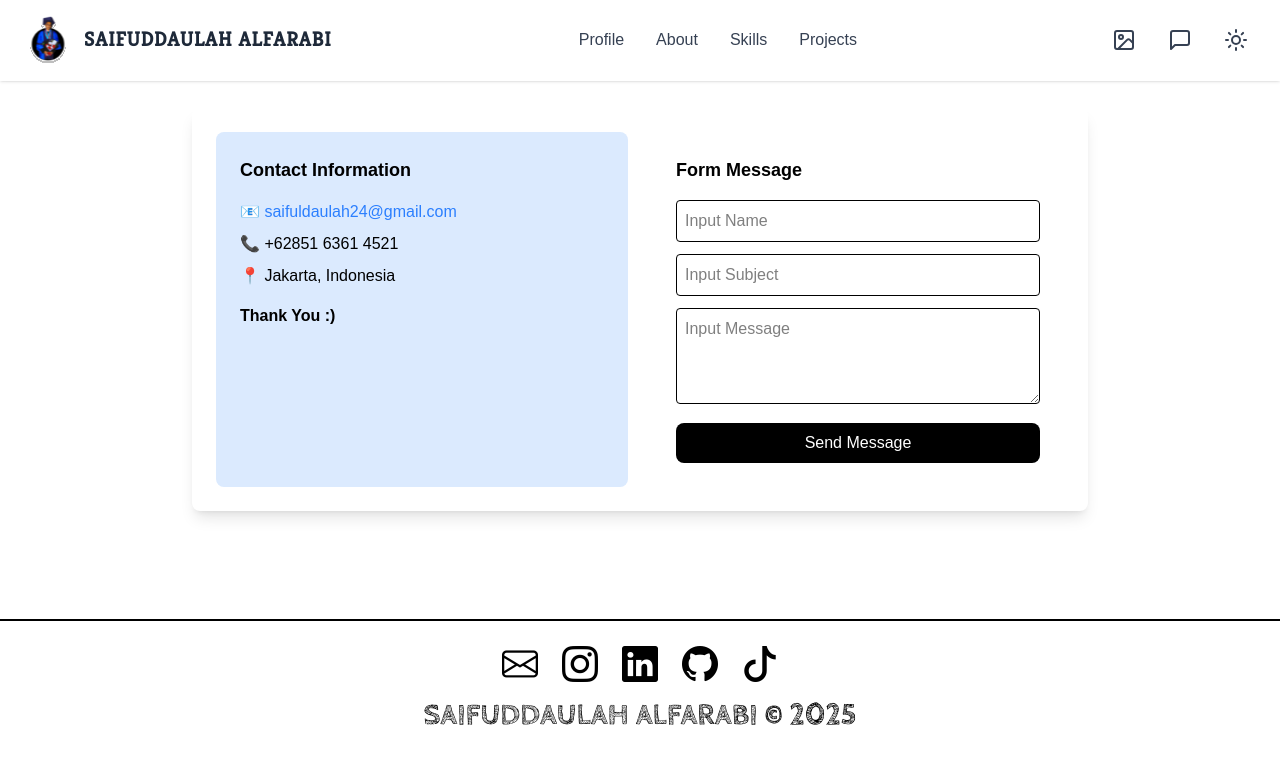
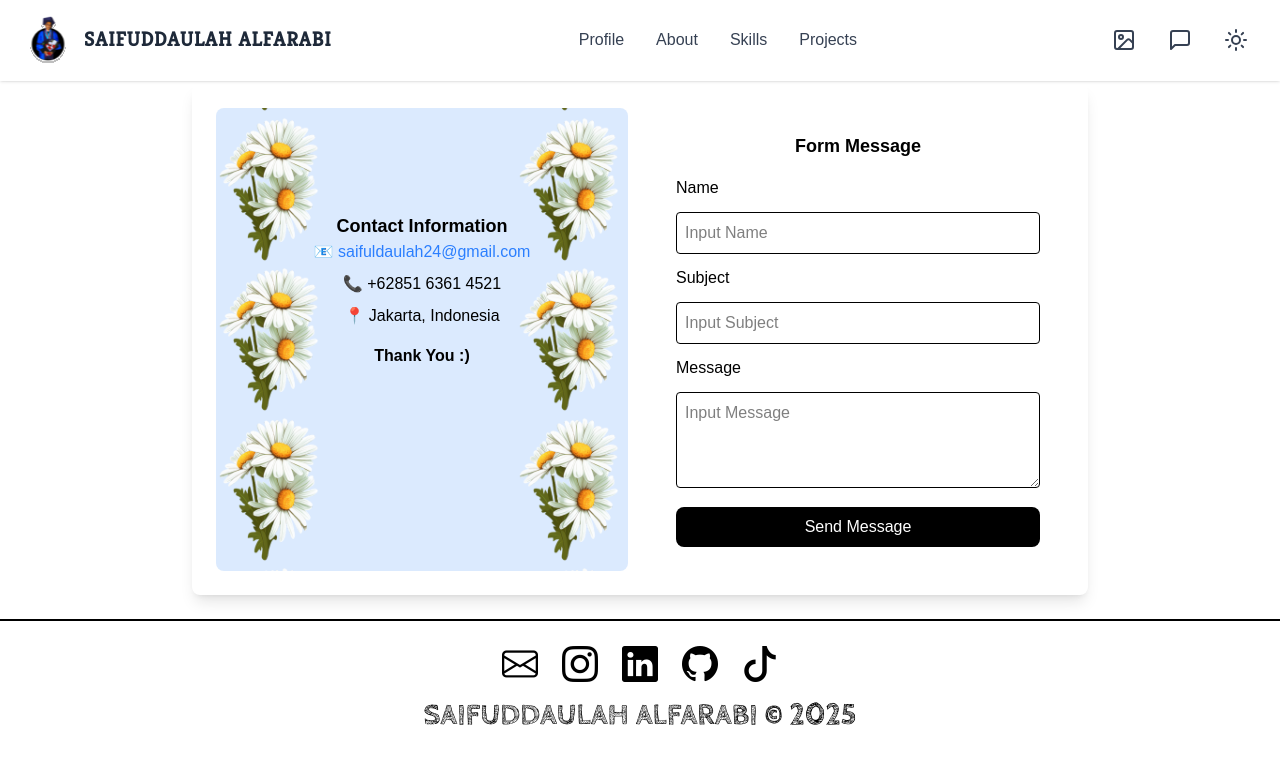
Before and after one commit to SaifulDA/webportov3, a React (Vite) app: page /chat in a window 1280 px wide. Shown: the top 764 px of the page. Built offline with nearby package versions, Linux system fonts and the light colour scheme.

Commit message:
Fix: add patten bg and fix text english and style

```diff
--- a/src/pages/contact/Chat.jsx
+++ b/src/pages/contact/Chat.jsx
@@ -4,6 +4,7 @@ import { Link } from "react-router-dom";
 import Navbar from "../home/Navbar";
 import Footer from "../home/Footer";
 import Swal from "sweetalert2";
+import patternBg from "../../assets/images/patternbg.png";
 
 const ChatPage = () => {
   const [formData, setFormData] = useState({
@@ -25,7 +26,7 @@ const ChatPage = () => {
     if (!name || !subject || !message) {
       Swal.fire({
         title: "Oops!",
-        text: "Harap isi semua kolom sebelum mengirim!",
+        text: "Please fill in all fields before submitting!",
         icon: "warning",
         confirmButtonText: "OK",
       });
@@ -50,8 +51,8 @@ const ChatPage = () => {
       const result = await response.json();
       if (result.ok) {
         Swal.fire({
-          title: "Berhasil!",
-          text: "Pesan telah dikirim, terima kasih.",
+          title: "Success!",
+          text: "Message sent successfully.Thank You :)",
           icon: "success",
           confirmButtonText: "OK",
         });
@@ -59,8 +60,8 @@ const ChatPage = () => {
         setFormData({ name: "", subject: "", message: "" }); // Reset form
       } else {
         Swal.fire({
-          title: "Gagal!",
-          text: "Terjadi kesalahan, coba lagi.",
+          title: "Failed!",
+          text: "the message could not be sent. Try again later.",
           icon: "error",
           confirmButtonText: "OK",
         });
@@ -68,8 +69,8 @@ const ChatPage = () => {
     } catch (error) {
       console.error("Error sending message:", error);
       Swal.fire({
-        title: "Gagal!",
-        text: "Tidak dapat mengirim pesan.",
+        title: "Failed!",
+        text: "Unable to send message. Please try again later.",
         icon: "error",
         confirmButtonText: "OK",
       });
@@ -79,38 +80,44 @@ const ChatPage = () => {
   };
 
   return (
-    <div className="min-h-screen flex flex-col">
+    <div className="relative pt-15 min-h-screen flex flex-col">
       <Navbar />
-      <div className="flex flex-col items-center justify-center flex-grow p-4 sm:p-6">
-        <div className="bg-white shadow-lg rounded-lg p-6 max-w-4xl w-full grid grid-cols-1 md:grid-cols-2 gap-6">
+      <div className="flex flex-col items-center justify-center flex-grow p-4 sm:p-6 dark:bg-gray-900">
+        <div className="bg-white dark:drop-shadow-2xl dark:shadow-2xl dark:shadow-white/30 shadow-lg rounded-lg p-6 max-w-4xl w-full grid grid-cols-1 md:grid-cols-2 gap-6">
           {/* Contact Information */}
-          <div className="bg-blue-100 p-6 rounded-lg text-center md:text-left">
-            <h2 className="text-lg font-bold mb-4">Contact Information</h2>
-            <p className="mb-2">
+          <div
+            className="bg-blue-100 p-6 rounded-lg text-center items-center justify-center"
+            style={{
+              backgroundImage: `url(${patternBg})`,
+              backgroundSize: "300px", // Menutupi seluruh area
+              backgroundPosition: "left",
+            }}
+          >
+            <h2 className="text-lg font-bold mt-20">Contact Information</h2>
+            <p className="mb-2 md:text-center">
               📧{" "}
-              <a href="mailto:saifuddaulah24@gmail.com" className="text-blue-500">
+              <a href="mailto:saifuddaulah24@gmail.com" className="text-blue-500 ">
                 saifuldaulah24@gmail.com
               </a>
             </p>
-            <p className="mb-2">📞 +62851 6361 4521</p>
-            <p className="mb-2">📍 Jakarta, Indonesia</p>
+            <p className="mb-2 ">📞 +62851 6361 4521</p>
+            <p className="mb-2 ">📍 Jakarta, Indonesia</p>
             <p className="mt-4 font-semibold">Thank You :)</p>
           </div>
 
           {/* Form Message */}
           <div className="p-6">
-            <h2 className="text-lg font-bold mb-4 text-center md:text-left">Form Message</h2>
+            <h2 className="text-lg font-bold mb-4 text-center">Form Message</h2>
             <form onSubmit={sendMessage} className="space-y-3">
+              <p className="text-black">Name</p>
               <input type="text" name="name" placeholder="Input Name" className="w-full p-2 border rounded" onChange={handleChange} value={formData.name} required />
+              <p className="text-black">Subject</p>
               <input type="text" name="subject" placeholder="Input Subject" className="w-full p-2 border rounded" onChange={handleChange} value={formData.subject} required />
+              <p className="text-black">Message</p>
               <textarea name="message" placeholder="Input Message" className="w-full p-2 border rounded h-24" onChange={handleChange} value={formData.message} required />
 
               {/* Tombol dengan animasi loading */}
-              <button
-                type="submit"
-                className="w-full bg-black text-white px-6 py-2 rounded-lg flex items-center justify-center gap-2 hover:scale-105 transition-transform"
-                disabled={isLoading}
-              >
+              <button type="submit" className="w-full bg-black text-white px-6 py-2 rounded-lg flex items-center justify-center gap-2 hover:scale-105 transition-transform" disabled={isLoading}>
                 {isLoading ? (
                   <>
                     <svg className="animate-spin h-5 w-5 text-white" viewBox="0 0 24 24">
```
